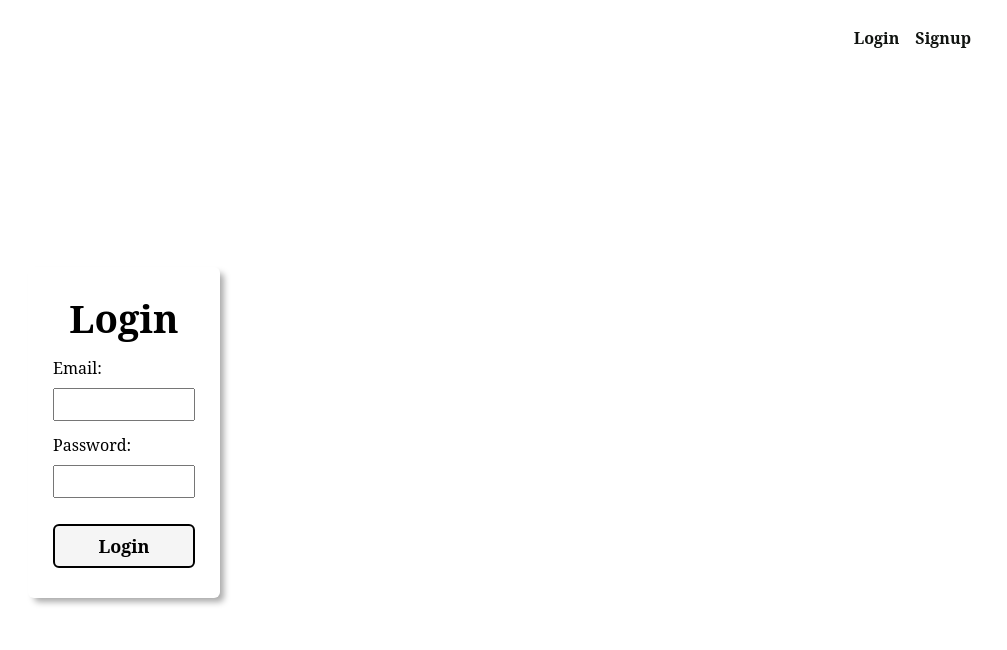
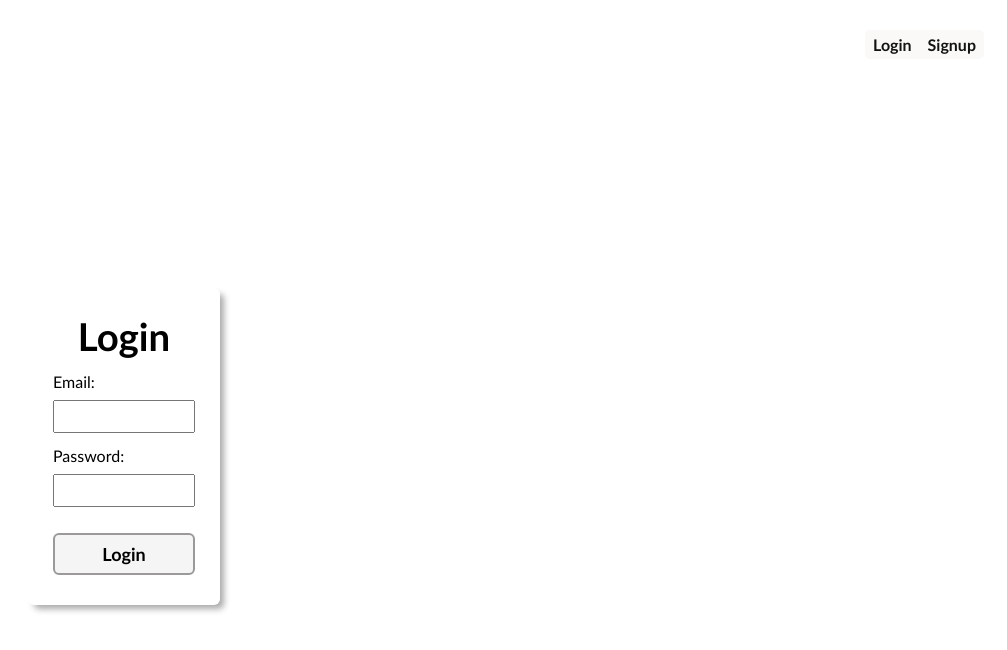
Before and after one commit to giamazonas/theater_friends_frontend, a React (Create React App) app: page / in a window 1280 px wide. Shown: the top 650 px of the page, without its empty margins (266-1273 px from the left). Built offline with nearby package versions, Linux system fonts and the light colour scheme; no server answers.

Commit message:
adjust format

```diff
--- a/src/components/Header/Header.jsx
+++ b/src/components/Header/Header.jsx
@@ -1,10 +1,8 @@
-import HeaderLogo from './components/HeaderLogo'
 import Nav from './components/Nav'
 
 const Header = (props) => {
   return (
     <header>
-      <HeaderLogo />
       <Nav user={props.user} handleLogout={props.handleLogout} />
     </header>
   )
--- a/src/pages/Forms/ShowForm.jsx
+++ b/src/pages/Forms/ShowForm.jsx
@@ -46,11 +46,11 @@ const ShowForm = (props) => {
   }, [id])
 
   return (
-    <>
+    <><br />
       <div className="page-header">
         {id
           ? <h1>Edit Show</h1>
-          : <><h1>Add Show</h1></>
+          : <><h2>Add a Show</h2></>
         }
       </div>
 
@@ -60,6 +60,9 @@ const ShowForm = (props) => {
           <button type="submit" className="btn submit">Submit!</button>
         </form>
       </section>
+      <br />
+      <br />
+      <br />
     </>
   )
 }
--- a/src/pages/Home/Home.css
+++ b/src/pages/Home/Home.css
@@ -6,20 +6,12 @@
   justify-content: center;
 }
 
-.logo-container {
-  display: flex;
-  padding: 10px 8px;
-  align-items: center;
-  justify-content: center;
-  flex-direction: column;
-  margin: 5px 0px 10px 0px;
-}
 
 .home-container > section {
   width: 100%;
 }
 
-.home-container .logo-container {
+.home-container {
   max-width: 375px;
   display: none;
 }
@@ -112,10 +104,3 @@
     display: flex;
   }
 }
-/*  box
-disply as flex
-flex direaction row
-
-flexgrow 1
-flexshrink 1
-flexbasis 0 */
--- a/src/pages/ShowDetails/ShowDetails.css
+++ b/src/pages/ShowDetails/ShowDetails.css
@@ -5,9 +5,8 @@
   flex-direction: column;
   justify-content: center;
   margin: 10px;
-
 }
-
+/*
 .img {
   width: 75%;
   max-width: 350px;
@@ -16,7 +15,7 @@
 .usr-img {
   width: 100%;
   border-radius: var(--card-border-radius);
-}
+} */
 
 .show-details {
   width: 98%;
--- a/src/styles/index.css
+++ b/src/styles/index.css
@@ -2,17 +2,13 @@ html {
   box-sizing: border-box
 }
 
-/* The Universal Selector */
-*, /* All elements*/
-*::before, /* All ::before pseudo-elements */
-*::after { /* All ::after pseudo-elements */
-  /* height & width will now include border & padding by default
-     but can be over-ridden as needed */
+*,
+*::before,
+*::after {
+
   box-sizing: inherit;
 }
 
-/* resets font size to be 62.5% of the user preference -
-in most browser configurations this will be 10px */
 :root {
   font-size: 62.5%;
 }
@@ -20,7 +16,6 @@ in most browser configurations this will be 10px */
 #root {
   width: 100vw;
 }
-
 /* @media (prefers-color-scheme: light) { */
 
   body {
@@ -28,7 +23,7 @@ in most browser configurations this will be 10px */
     display: flex;
     align-items: center;
     flex-direction: column;
-    font-family: 'Antic Slob', 'serif', 'sans-serif';
+    font-family: 'Antic Slob','Trebuchet MS', 'Geneva', 'Lucida Grande', 'Lucida Sans', 'Arial Narrow Bold', sans-serif ;
     min-height: 100vh;
     --font-l: 1.8rem;
     --font-xl: 2.4rem;
@@ -37,17 +32,9 @@ in most browser configurations this will be 10px */
     --font-xxl: 3.6rem;
     --font-xtreme: 4.2rem;
     --card-border-radius: 6px;
-    /* --warn: rgb(255, 102, 0); */
-    /* --submit: rgb(26, 128, 0); */
-    /* --danger: rgb(220, 20, 30); */
-    /* --secondary: rgb(57, 57, 57); */
     --text-color: rgb(17, 20, 17);
     --button-bg: rgb(245, 245, 245);
-    /* --nav-bg: rgba(104, 197, 248, .7); */
-    /* --nav-bg-ff: rgba(104, 197, 248, .9); */
-    /* --link-hover-color: rgb(16, 56, 158); */
     --button-bg-hover: rgb(226, 226, 226);
-    /* --borders: rgb(36, 116, 248) solid 2px; */
     --card-box-shadow: 5px 5px 6px -1px #AAA;
   }
 
@@ -60,6 +47,8 @@ in most browser configurations this will be 10px */
 
   nav {
     margin: 10px;
+    background-color: rgb(251, 248, 248);
+    border-radius: 5px;
   }
 
   ul {
@@ -75,7 +64,7 @@ in most browser configurations this will be 10px */
   .card-content {
     /* background-image: url(../assets/paul-green-crop.jpg); */
     /* color: white; */
-    --text-color: white;
+    /* --text-color: white; */
 
   }
 
@@ -88,10 +77,6 @@ in most browser configurations this will be 10px */
     font-weight: 600;
     text-decoration: none;
     color: var(--text-color);
-  }
-
-  nav a:hover {
-    color: var(--link-hover-color)
   }
 
   nav ul {
@@ -111,12 +96,6 @@ in most browser configurations this will be 10px */
 
   nav li:hover {
     cursor: pointer;
-  }
-
-  .header-logo-container {
-    margin: auto;
-    max-width: 500px;
-    padding: 10px 20px 0;
   }
 
   .page-header {
@@ -145,23 +124,10 @@ in most browser configurations this will be 10px */
   }
 
   .submit {
-    color: var(--submit);
-    border-color: var(--submit);
-  }
-
-  .secondary {
-    color: var(--secondary);
-    border-color: var(--secondary);
-  }
-
-  .warn {
-    color: var(--warn);
-    border-color: var(--warn);
-  }
-
-  .danger {
-    color: var(--danger);
-    border-color: var(--danger);
+    /* color: var(--submit);
+    border-color: var(--submit); */
+    color: black;
+    border-color: rgb(155, 153, 153);
   }
 
   .page-header h1 {
@@ -169,19 +135,9 @@ in most browser configurations this will be 10px */
     margin: 0;
   }
 
-  .page-header img {
-    height: 40px;
-    margin-left:15px;
-  }
-
-  .page-header img:first-of-type {
-    margin-left: 20px;
-  }
-
-
-  .confirmation {
+  /* .confirmation {
     padding-left: 20px;
-  }
+  } */
 
   @media only screen and (min-width: 768px) {
     header {
@@ -198,17 +154,6 @@ in most browser configurations this will be 10px */
       margin: 0 auto;
     }
 
-    nav,
-    .header-logo-container {
-      margin: 10px 0;
-      padding: 0 15px;
-    }
-
-    /* visual fix to help align logo */
-    .header-logo-container {
-      padding-top: 3px;
-    }
-
     nav {
       display: flex;
       margin-left: auto;
@@ -219,22 +164,6 @@ in most browser configurations this will be 10px */
       flex-wrap: nowrap;
     }
 
-    .header-logo-container {
-      width: 213px;
-    }
-
-    .page-header h1 {
-      font-size: var(--font-xtreme);
-    }
-
-    .page-header img {
-      height: 50px;
-      margin-left:20px;
-    }
-
-    .page-header img:first-of-type {
-      margin-left: 25px;
-    }
 
     @supports (-webkit-backdrop-filter: none) or (backdrop-filter: none) {
       header {
@@ -259,36 +188,14 @@ in most browser configurations this will be 10px */
       background-color: transparent;
     }
 
-    nav,
-    .header-logo-container {
-      margin: 0;
-      border-radius: 18px;
-      border: var(--borders);
-      background: var(--nav-bg-ff);
-    }
-
     nav {
       margin-left: auto;
-    }
-
-    .header-logo-container {
-      /* visual fix to help align logo */
-      width: 256px;
-      height: 35px;
-      padding-top: 6px;
     }
 
     @supports (-webkit-backdrop-filter: none) or (backdrop-filter: none) {
       header {
         backdrop-filter: none;
         -webkit-backdrop-filter: none;
-      }
-
-      nav,
-      .header-logo-container {
-        backdrop-filter: blur(3px);
-        -webkit-backdrop-filter: blur(3px);
-        /* background: rgba(104, 197, 248, .6); */
       }
     }
   }
```
Also changed, not shown: src/styles/Form.css (+0 -8 lines), 1 other file (tests, documents, lock files or other folders).
